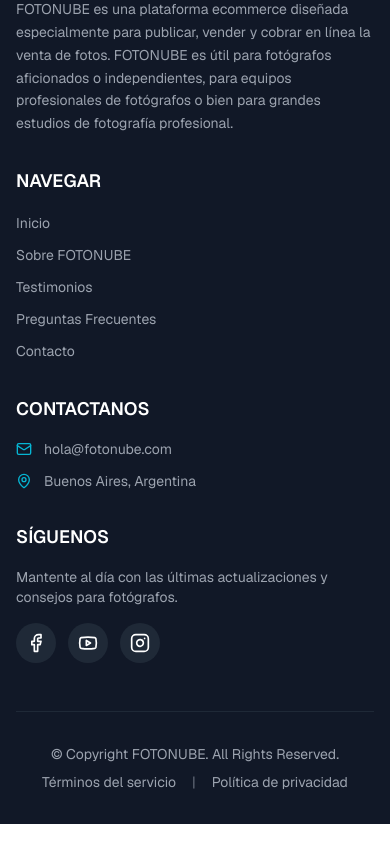
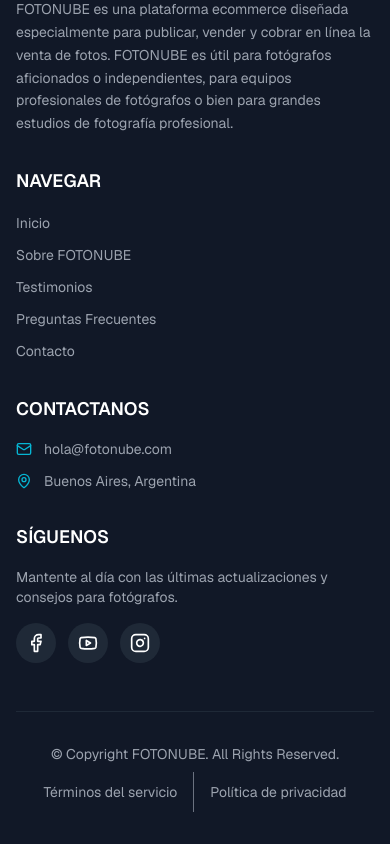
Before and after one commit to Majomon/Next-FotoNube, a Next.js app: page / in a window 390 px wide. Shown: the part 9456-10300 px from the top of the page. Built offline with nearby package versions, Linux system fonts and the light colour scheme.

Commit message:
Separador responsivo del footer

```diff
--- a/components/footer.tsx
+++ b/components/footer.tsx
@@ -110,7 +110,7 @@ export default function Footer() {
               Mantente al día con las últimas actualizaciones y consejos para
               fotógrafos.
             </p>
-            <div className="flex space-x-3">
+            <div className="flex space-x-3 md:space-x-6">
               {socialLinks.map((social, index) => (
                 <motion.a
                   key={index}
@@ -139,7 +139,7 @@ export default function Footer() {
             © Copyright FOTONUBE. All Rights Reserved.
           </p>
 
-          <div className="flex justify-center space-x-4 text-sm">
+          <div className="flex items-center justify-center space-x-4 text-sm">
             <a
               href="https://www.google.com"
               target="_blank"
@@ -148,7 +148,7 @@ export default function Footer() {
             >
               Términos del servicio
             </a>
-            <span className="text-gray-500">|</span>
+            <span className="w-px h-10 md:h-4 bg-gray-500" />{" "}
             <a
               href="https://www.google.com"
               target="_blank"
```
